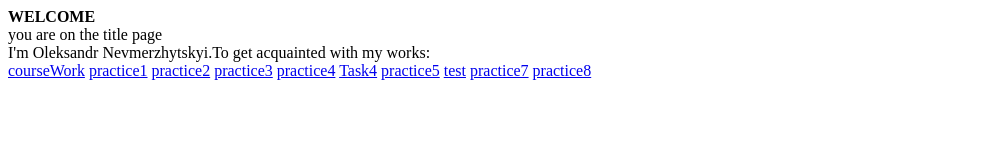
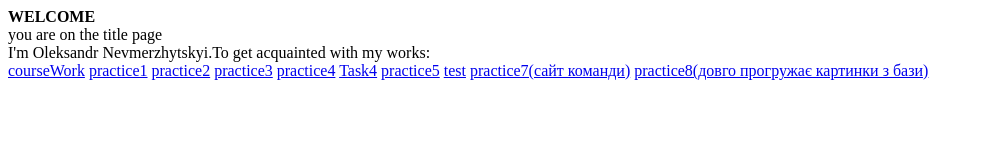
Before and after one commit to cashanevm/cashanevm.github.io, a plain HTML site: page public_html/index.html in a window 1280 px wide. Shown: the whole page, without its empty margins (0-983 px from the left). Drawn offline with Linux system fonts and the light colour scheme.

Commit message:
FIRSR COMITВ

```diff
--- a/public_html/index.html
+++ b/public_html/index.html
@@ -23,7 +23,7 @@ and open the template in the editor.
         <a href="practice5/practice5.html">practice5</a>
 
         <a href="AJAX/index.html">test</a>
-        <a href="practice7/index.html">practice7</a>
-        <a href="practice8/practice5.html">practice8</a>
+        <a href="practice7/index.html">practice7(сайт команди)</a>
+        <a href="practice8/practice5.html">practice8(довго прогружає картинки з бази)</a>
     </body>
 </html>
```
